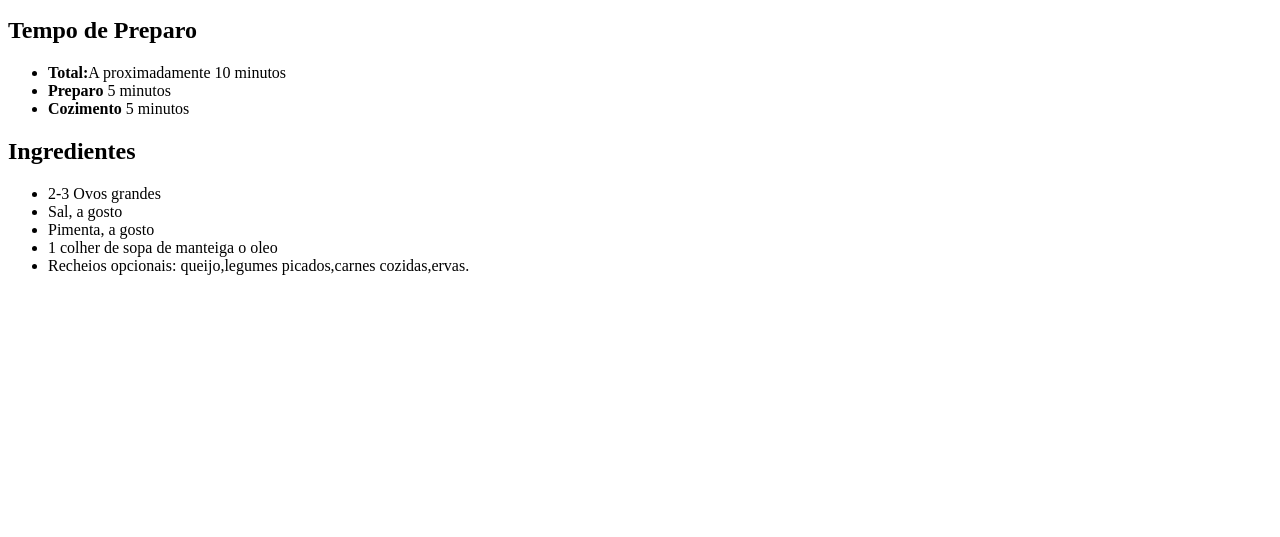
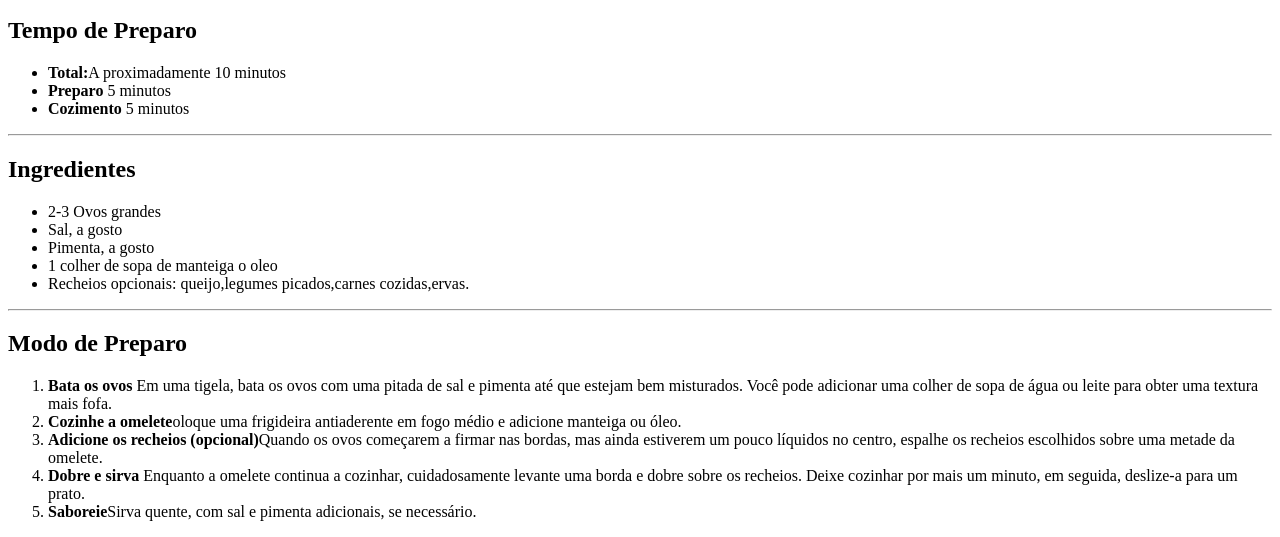
Before and after one commit to rhogerss9/receitas, a plain HTML site: page index.html in a window 1280 px wide. Shown: the part 413-950 px from the top of the page. Before the commit the page ends 800 px from the top, so only its background shows below. Drawn offline with Linux system fonts and the light colour scheme.

Commit message:
quarto commit do html

```diff
--- a/index.html
+++ b/index.html
@@ -28,6 +28,8 @@
         </ul>
     </div>
 
+    <hr>
+
     <div>
         <h2>Ingredientes</h2>
 
@@ -40,9 +42,29 @@
         </ul>
     </div>
 
+     <hr>
 
+    <div>
+        <h2>Modo de Preparo</h2>
 
-
+        <ol>
+            <li>
+                <strong>Bata os ovos</strong> Em uma tigela, bata os ovos com uma pitada de sal e pimenta até que estejam bem misturados. Você pode adicionar uma colher de sopa de água ou leite para obter uma textura mais fofa.
+            </li>
+            <li>
+                <strong>Cozinhe a omelete</strong>oloque uma frigideira antiaderente em fogo médio e adicione manteiga ou óleo.
+            </li>
+            <li>
+                <strong>Adicione os recheios (opcional)</strong>Quando os ovos começarem a firmar nas bordas, mas ainda estiverem um pouco líquidos no centro, espalhe os recheios escolhidos sobre uma metade da omelete.
+            </li>
+            <li>
+                <strong>Dobre e sirva</strong> Enquanto a omelete continua a cozinhar, cuidadosamente levante uma borda e dobre sobre os recheios. Deixe cozinhar por mais um minuto, em seguida, deslize-a para um prato.
+            </li>
+            <li>
+                <strong>Saboreie</strong>Sirva quente, com sal e pimenta adicionais, se necessário.
+            </li>
+        </ol>
+    </div>
 
 </div>
 </body>
```
